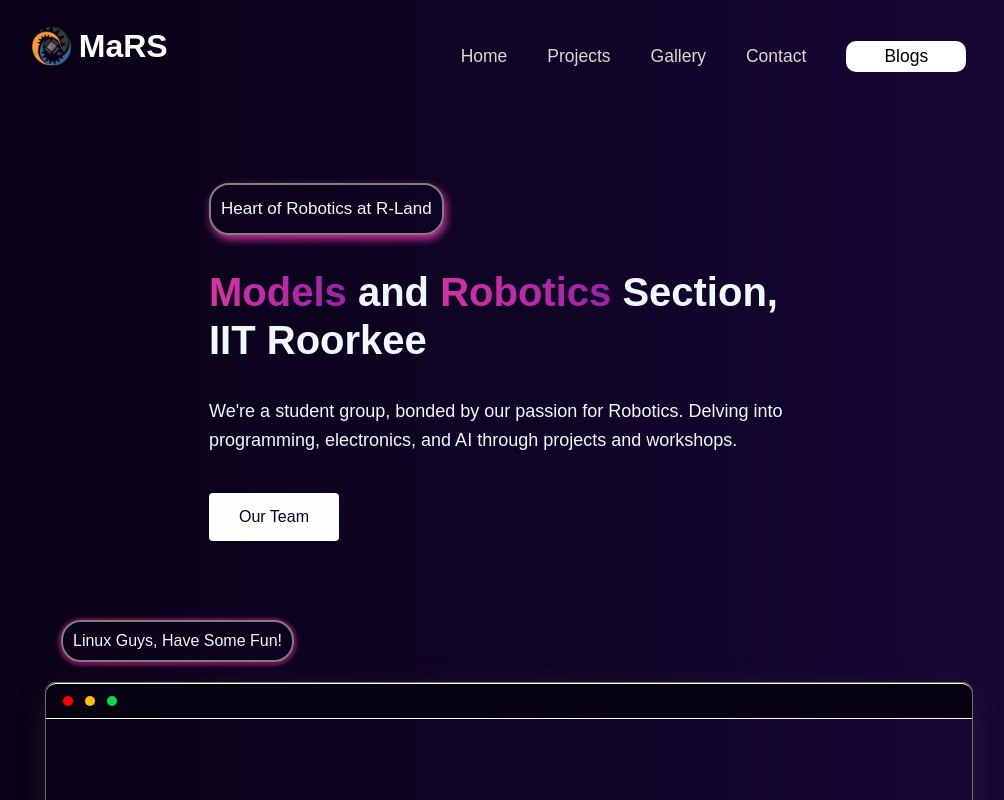
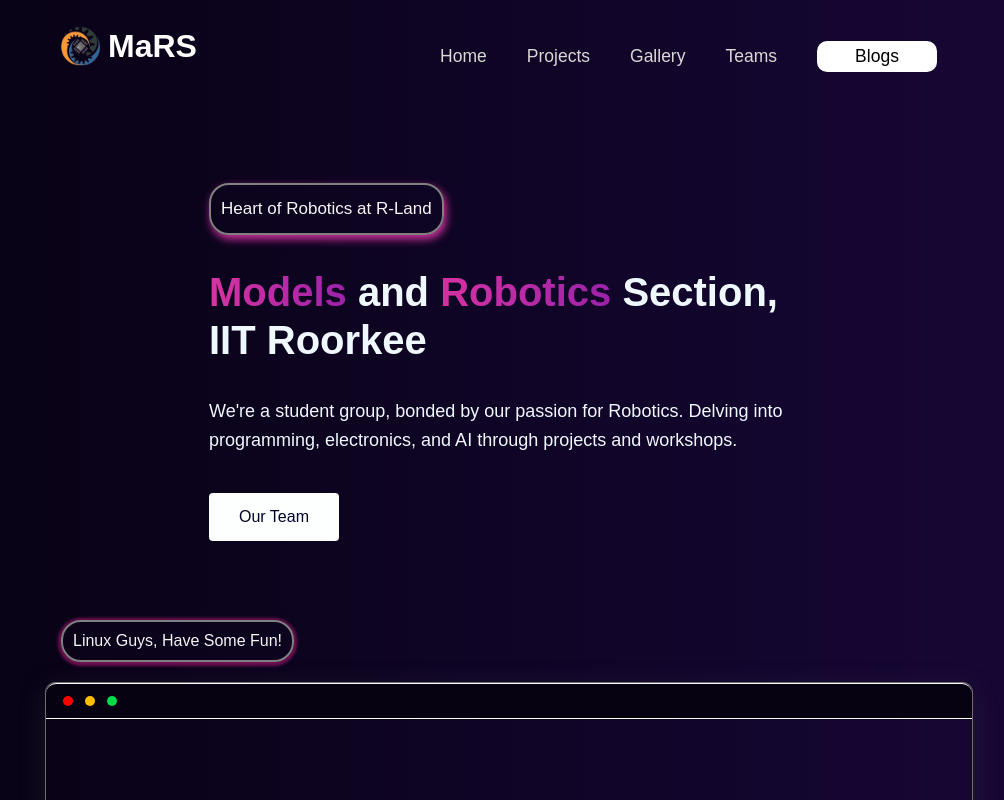
Before and after one commit to Saga690/marsiitr.github.io, a React (Create React App) app: page / in a window 1280 px wide. Shown: the top 800 px of the page, without its empty margins (131-1135 px from the left). Built offline with nearby package versions, Linux system fonts and the light colour scheme.

Commit message:
First Commit

```diff
--- a/package.json
+++ b/package.json
@@ -15,6 +15,7 @@
     "web-vitals": "^2.1.4"
   },
   "scripts": {
+
     "start": "react-scripts start",
     "build": "react-scripts build",
     "test": "react-scripts test",
--- a/src/components/Navbar.jsx
+++ b/src/components/Navbar.js
@@ -28,7 +28,7 @@
               <li className="item"><a href="#" className="c">Home</a></li>
               <li className="item"><a href="#" className="c">Projects</a></li>
               <li className="item"><a href="#" className="c">Gallery</a></li>
-              <li className="item"><a href="#" className="c">Contact</a></li>
+              <li className="item"><a href="#" className="c">Teams</a></li>
               <li><div className='search-box'>Blogs</div></li>
             </ul>
             {/* <div className="hamburgmenu">
--- a/src/styles/Navbar.css
+++ b/src/styles/Navbar.css
@@ -7,7 +7,7 @@
 }
 
 .container {
-    width: 92%;
+    width: 70vw;
     display: flex;
     justify-content: space-between;
     background:transparent;
```
